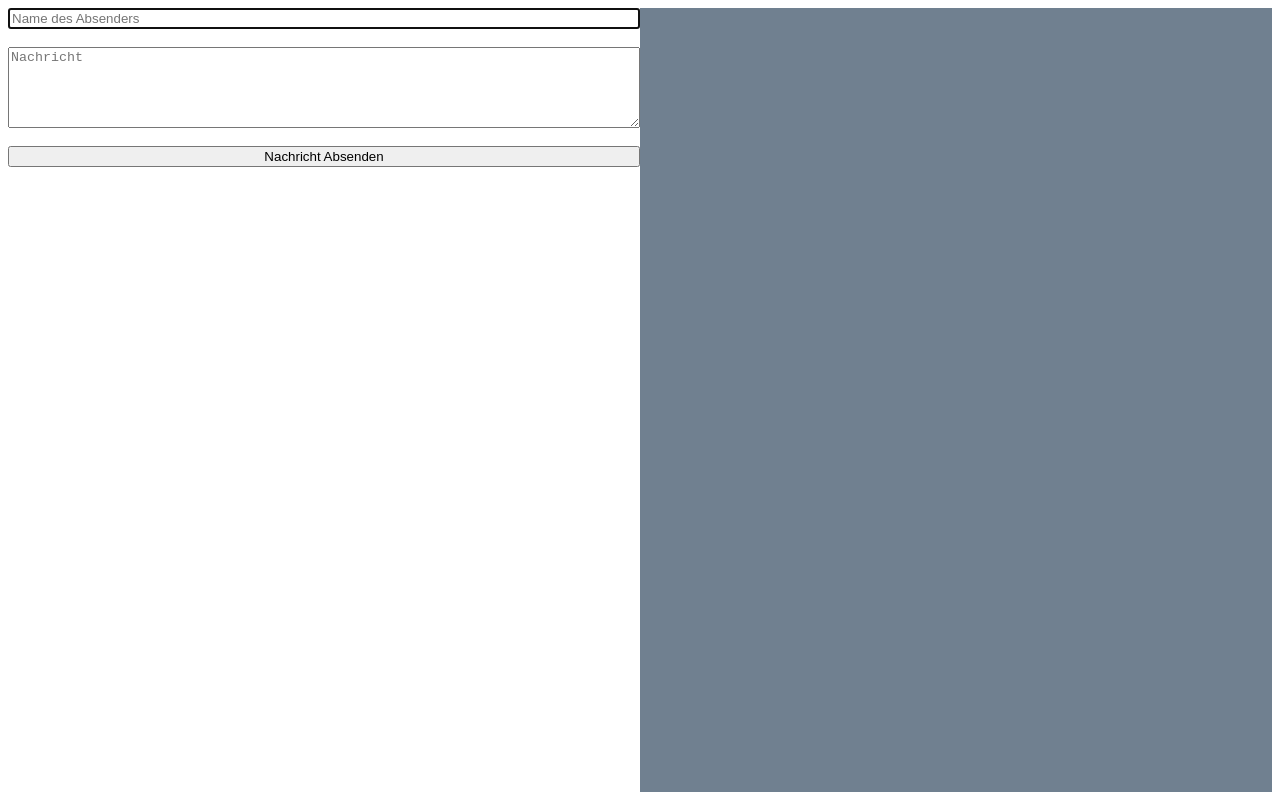
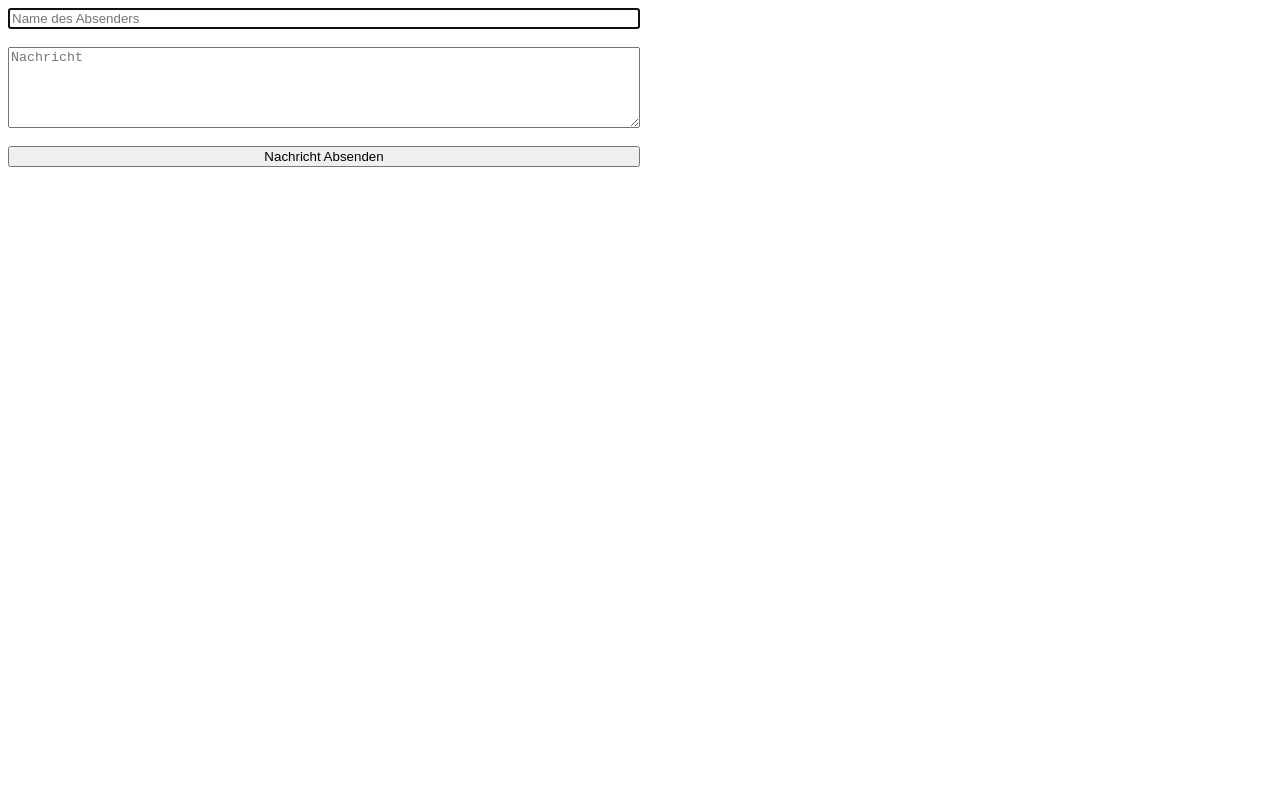
Before and after one commit to clk1006/messageServer, a website: page index.html in a window 1280 px wide. Drawn offline with Linux system fonts and the light colour scheme; no server answers.

Commit message:
changed starting height of the list to make it look more smooth when loading the site

```diff
--- a/index.html
+++ b/index.html
@@ -45,6 +45,7 @@
             }
             #list{
                 background-color: slategray;
+                height: 0pt;
             }
         </style>
     </head>
```
